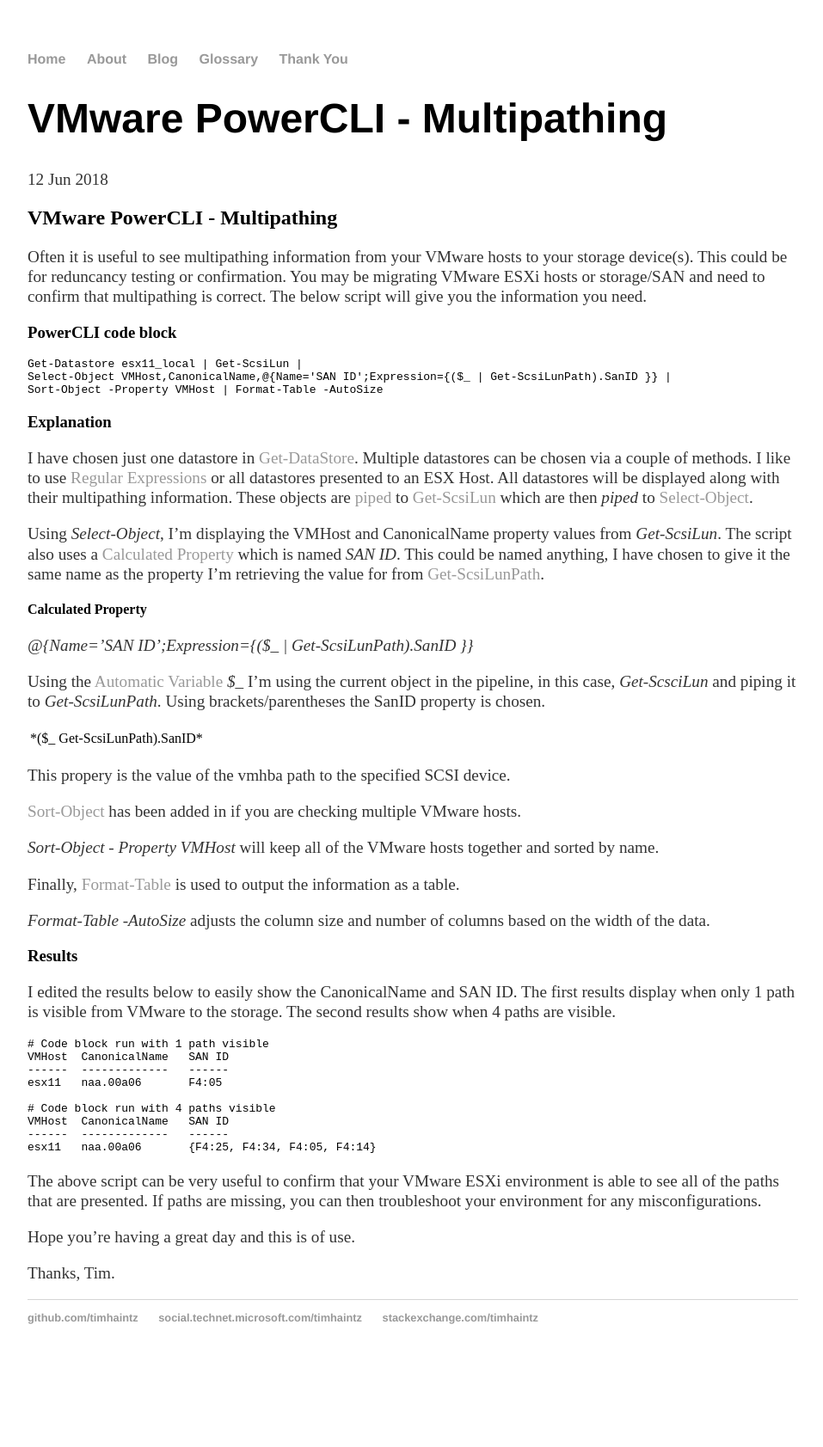
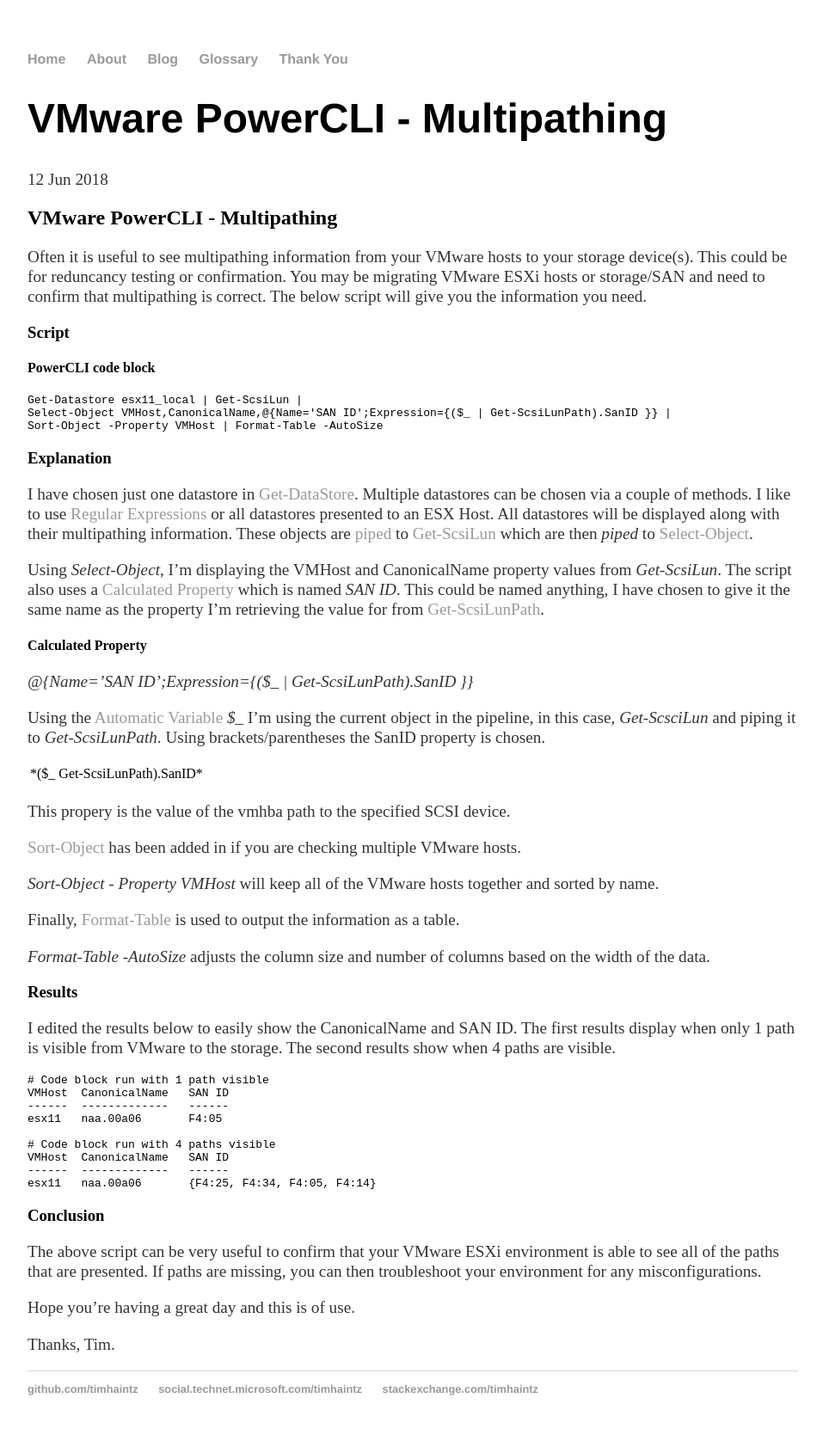
Before and after one commit to timhaintz/timhaintz.github.io, a Jekyll site: the page built from _posts/2018-06-12-VMware-PowerCLI-Multipathing.md, in a window 1280 px wide. Shown: the whole page at 86% size, without its empty margins (160-1117 px from the left). Built offline with Jekyll 4.4.1, drawn with Linux system fonts in a browser that asks for light colours; before the commit the page ends 1600 px from its top, so only the background shows below that.

Commit message:
Update 2018-06-12-VMware-PowerCLI-Multipathing.md

````diff
--- a/_posts/2018-06-12-VMware-PowerCLI-Multipathing.md
+++ b/_posts/2018-06-12-VMware-PowerCLI-Multipathing.md
@@ -7,7 +7,8 @@
 
 Often it is useful to see multipathing information from your VMware hosts to your storage device(s). This could be for reduncancy testing or confirmation. You may be migrating VMware ESXi hosts or storage/SAN and need to confirm that multipathing is correct. The below script will give you the information you need.
 
-### PowerCLI code block
+### Script
+#### PowerCLI code block
 ```PowerShell
 Get-Datastore esx11_local | Get-ScsiLun |
 Select-Object VMHost,CanonicalName,@{Name='SAN ID';Expression={($_ | Get-ScsiLunPath).SanID }} |
@@ -51,6 +52,7 @@
 esx11   naa.00a06       {F4:25, F4:34, F4:05, F4:14}
 ```
 
+### Conclusion
 The above script can be very useful to confirm that your VMware ESXi environment is able to see all of the paths that are presented. If  paths are missing, you can then troubleshoot your environment for any misconfigurations.
 
 Hope you're having a great day and this is of use.
````
